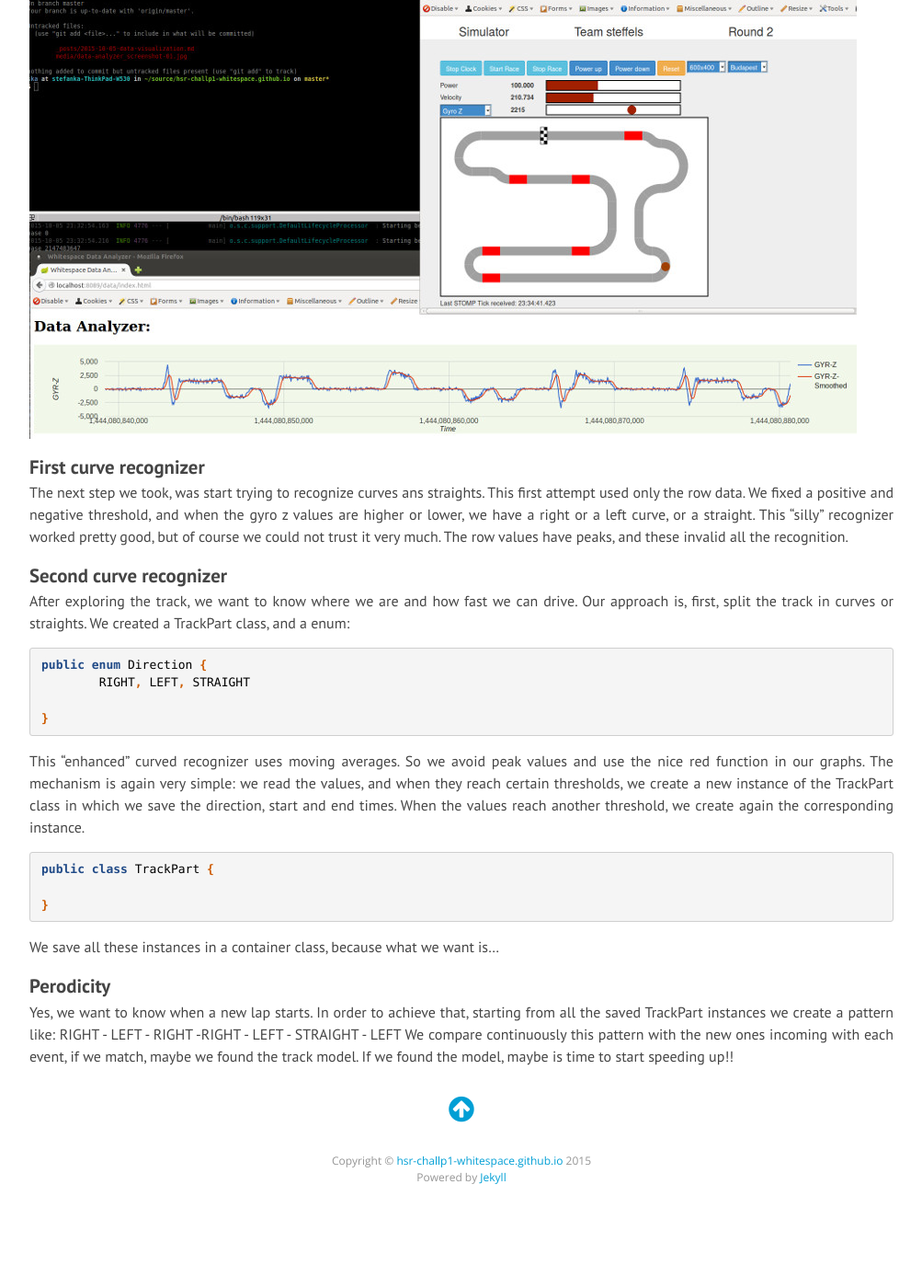
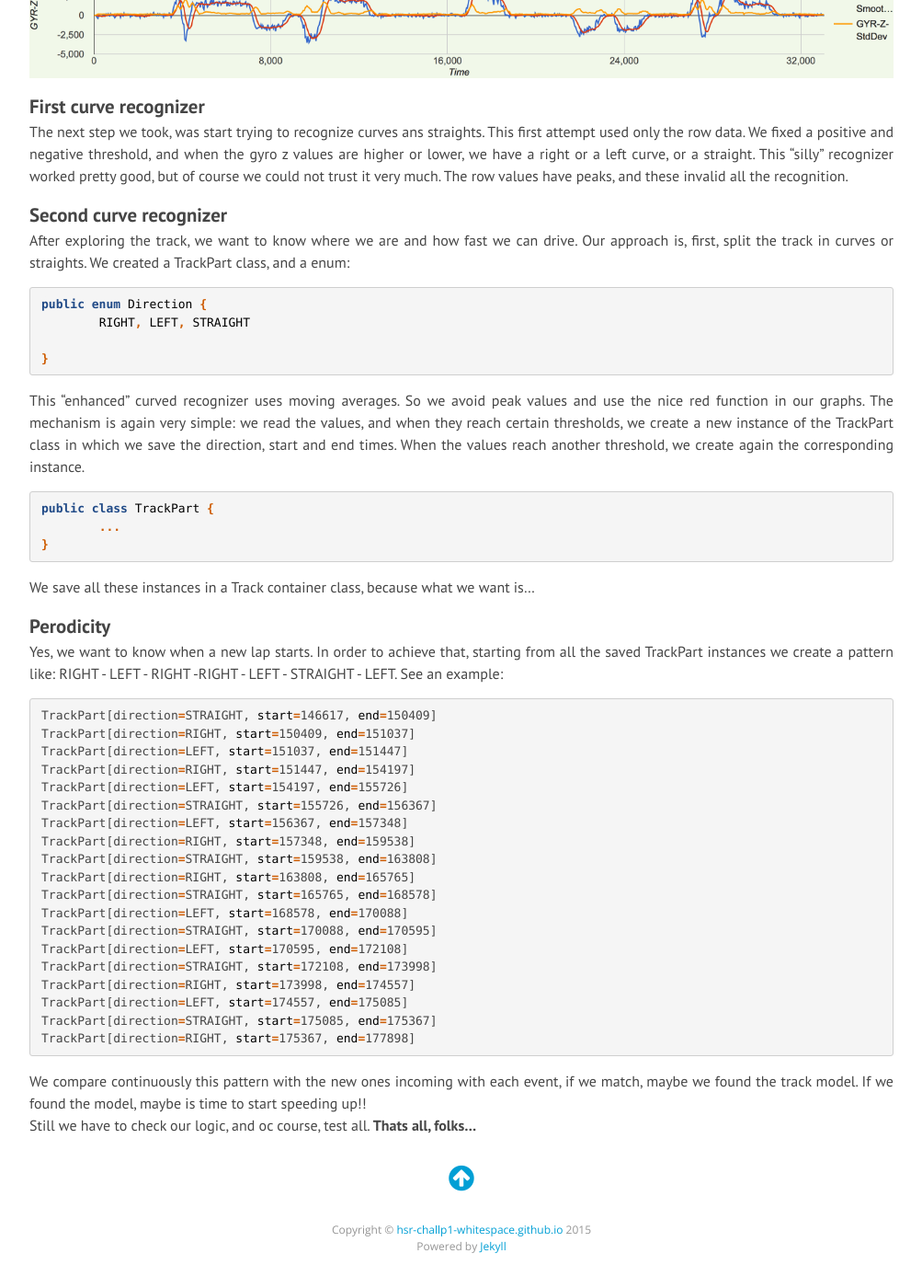
Before and after one commit to HSR-ChallP1-Whitespace/hsr-challp1-whitespace.github.io, a Jekyll site: the page built from _posts/2015-10-11-first-right-left.md, in a window 1280 px wide and 1400 px high, scrolled down 664 px. Shown: the whole window at 92% size, without its empty margins (138-1141 px from the left). Built offline with Jekyll 4.4.1, drawn with Linux system fonts in a browser that asks for light colours; nearby versions of some CDN libraries; Markdown is read by kramdown in place of the engine named in the settings; comment, search, counter and statistics services are not loaded; before the commit the page ends 1989 px from its top, so only the background shows below that; some of the changed text lies outside the part shown.

Commit message:
Images added to 2015.10.11 post

```diff
--- a/_posts/2015-10-11-first-right-left.md
+++ b/_posts/2015-10-11-first-right-left.md
@@ -20,11 +20,11 @@ smoothedValues.shift(gyrZ);
 // get mean:
 smoothedValues.currentMean()
 //new function for standard deviation
-
+smoothedValues.currentStDev()
 
 {% endhighlight %}
 And there we are with the three curves: blue are the row values, red are the moving average values and new, orange are the standard deviation values:
-![Data Analyzer - standard deviation data](/media/data-analyzer_screenshot-02.jpg "Data Analyzer - standard deviation")
+![Data Analyzer - standard deviation data](/media/data-analyzer_screenshot-04.png "Data Analyzer - standard deviation")
 
 ### First curve recognizer
 The next step we took, was start trying to recognize curves ans straights. This first attempt used only the row data. We fixed a positive and negative threshold, and when the gyro z values are higher or lower, we have a right or a left curve, or a straight.
@@ -45,15 +45,38 @@ This "enhanced" curved recognizer uses moving averages. So we avoid peak values
 The mechanism is again very simple: we read the values, and when they reach certain thresholds, we create a new instance of the TrackPart class in which we save the direction, start and end times. When the values reach another threshold, we create again the corresponding instance.
 
 {% highlight java %}
-
 public class TrackPart {
-
+	...
 }
 {% endhighlight %}
 
 
-We save all these instances in a container class, because what we want is...
+We save all these instances in a Track container class, because what we want is...
 
 ### Perodicity
-Yes, we want to know when a new lap starts. In order to achieve that, starting from all the saved TrackPart instances we create a pattern like: RIGHT - LEFT - RIGHT -RIGHT - LEFT - STRAIGHT - LEFT
+Yes, we want to know when a new lap starts. In order to achieve that, starting from all the saved TrackPart instances we create a pattern like: RIGHT - LEFT - RIGHT -RIGHT - LEFT - STRAIGHT - LEFT. See an example:
+{% highlight bash %}
+TrackPart[direction=STRAIGHT, start=146617, end=150409]
+TrackPart[direction=RIGHT, start=150409, end=151037]
+TrackPart[direction=LEFT, start=151037, end=151447]
+TrackPart[direction=RIGHT, start=151447, end=154197]
+TrackPart[direction=LEFT, start=154197, end=155726]
+TrackPart[direction=STRAIGHT, start=155726, end=156367]
+TrackPart[direction=LEFT, start=156367, end=157348]
+TrackPart[direction=RIGHT, start=157348, end=159538]
+TrackPart[direction=STRAIGHT, start=159538, end=163808]
+TrackPart[direction=RIGHT, start=163808, end=165765]
+TrackPart[direction=STRAIGHT, start=165765, end=168578]
+TrackPart[direction=LEFT, start=168578, end=170088]
+TrackPart[direction=STRAIGHT, start=170088, end=170595]
+TrackPart[direction=LEFT, start=170595, end=172108]
+TrackPart[direction=STRAIGHT, start=172108, end=173998]
+TrackPart[direction=RIGHT, start=173998, end=174557]
+TrackPart[direction=LEFT, start=174557, end=175085]
+TrackPart[direction=STRAIGHT, start=175085, end=175367]
+TrackPart[direction=RIGHT, start=175367, end=177898]
+{% endhighlight %}
+
 We compare continuously this pattern with the new ones incoming with each event, if we match, maybe we found the track model. If we found the model, maybe is time to start speeding up!!
+Still we have to check our logic, and oc course, test all.
+**Thats all, folks...**
```
Also changed, not shown: media/data-analyzer_screenshot-04.png (added), media/lap.png.
